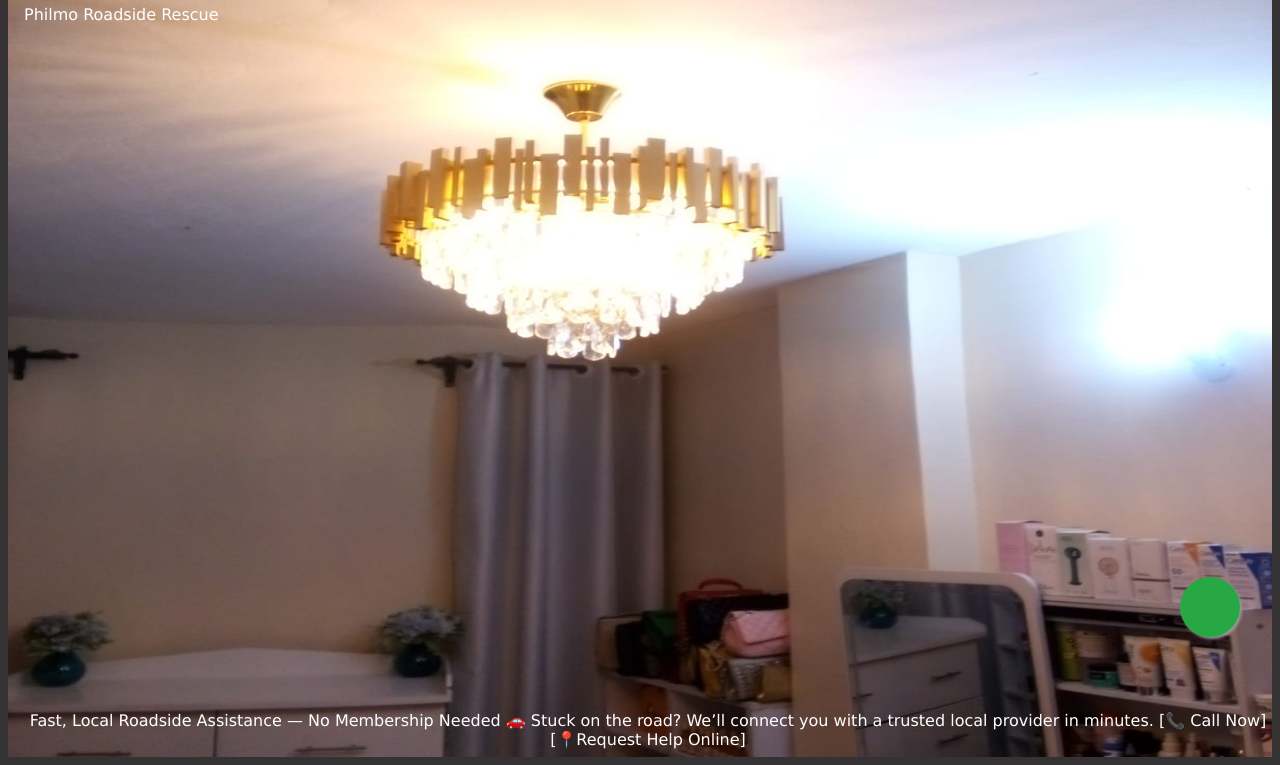
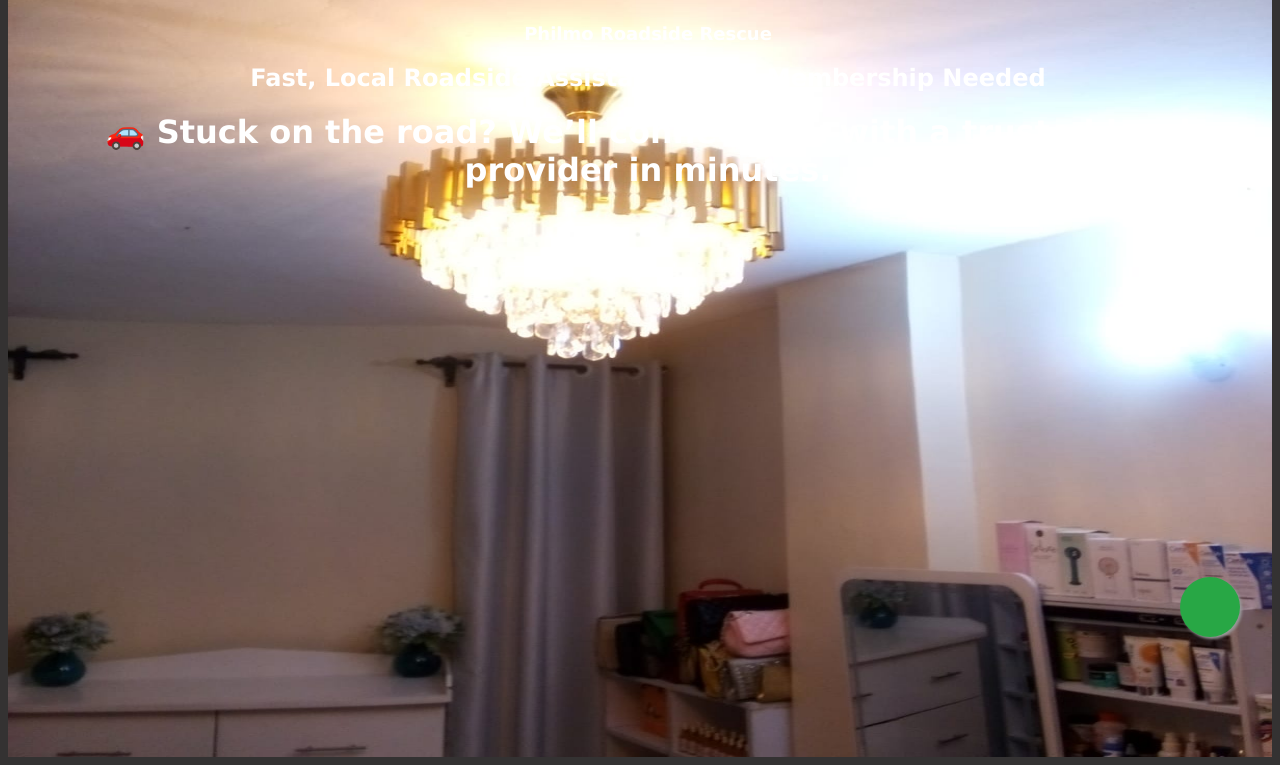
Before and after one commit to drownsit/elitecrete, a plain HTML site: page index.html in a window 1280 px wide. Shown: the part 123-888 px from the top of the page. Drawn offline with Linux system fonts and the light colour scheme.

Commit message:
Update index.html

```diff
--- a/index.html
+++ b/index.html
@@ -1276,10 +1276,9 @@ img {vertical-align: middle;}
         </div>
 <div class="container">
   <img src="free1.jpg" alt="" style="width:100%;max-height:95vh;">
-  <div class="bottom-left">Fast, Local Roadside Assistance — No Membership Needed
-🚗 Stuck on the road? We’ll connect you with a trusted local provider in minutes.
-[📞 Call Now] [📍Request Help Online]</div>
-  <div class="top-left">Philmo Roadside Rescue</div>
+  <div class="bottom-left"></div>
+  <div class="top-left"><h3 style="font-size:large;">Philmo Roadside Rescue</h3><h2  style="font-size:x-large;">Fast, Local Roadside Assistance — No Membership Needed
+</h2><h1  style="font-size:xx-large;">🚗 Stuck on the road? We’ll connect you with a trusted local provider in minutes.</h1></div>
   <div class="top-right"></div>
   <div class="bottom-right"></div>
   <div class="centered">
```
